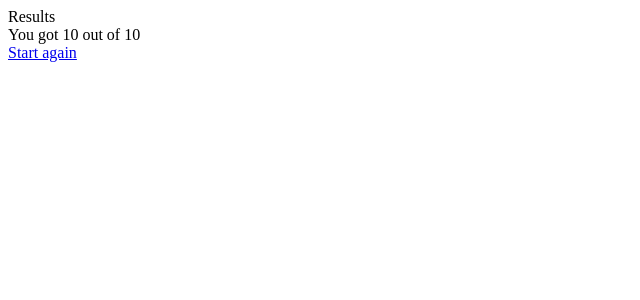
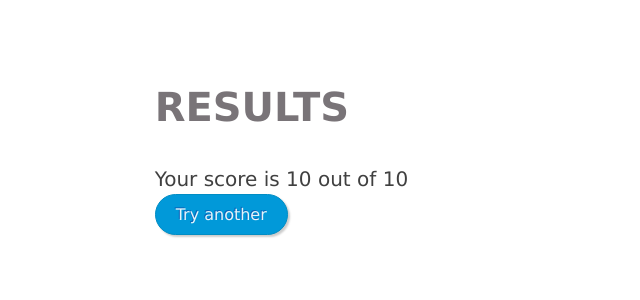
Before and after one commit to sinhalaquiz/sinhalaforkids, a Django app: template templates/wordquiz/results.html in a window 1280 px wide. Shown: the top 300 px of the page, without its empty margins (0-640 px from the left). Run offline with Django 3.2, Linux system fonts and the light colour scheme; the template is opened without the code that fills it: most values are stand-ins (such as "Sample title", 1, 10 or a date in 2020).

Commit message:
Stylised the results page

```diff
--- a/sinhalaforkids/settings.py
+++ b/sinhalaforkids/settings.py
@@ -113,7 +113,7 @@ ROOT_URLCONF = 'sinhalaforkids.urls'
 WSGI_APPLICATION = 'sinhalaforkids.wsgi.application'
 
 TEMPLATE_DIRS = (
-    os.path.join(BASE_DIR, 'templates')
+    os.path.join(BASE_DIR, 'templates'),
     # Put strings here, like "/home/html/django_templates" or "C:/www/django/templates".
     # Always use forward slashes, even on Windows.
     # Don't forget to use absolute paths, not relative paths.
--- a/templates/wordquiz/results.html
+++ b/templates/wordquiz/results.html
@@ -1,12 +1,65 @@
 <html>
     <head>
-        Results
+        <style>
+            .container {
+                width: 80%;
+                margin: 30px auto;
+                overflow: hidden;
+                float: center;
+            }
+            .feedBack {
+                color: #404040;
+                font: 20px/1.5 Verdana, Helvetica, sans-serif;
+                float: left;
+                width: 28%;
+                margin:  2% 2% 50px 2%;
+            }
+
+            .feedBack h1 {
+                color: #797478;
+                text-transform: uppercase;
+            }
+
+            .buttonLink {
+                display: inline-block;
+                -webkit-box-sizing: content-box;
+                -moz-box-sizing: content-box;
+                box-sizing: content-box;
+                cursor: pointer;
+                padding: 10px 20px;
+                border: 1px solid #018dc4;
+                -webkit-border-radius: 24px;
+                border-radius: 24px;
+                font: normal 16px/normal Verdana, Geneva, sans-serif;
+                color: rgba(255,255,255,0.9);
+                -o-text-overflow: clip;
+                text-overflow: clip;
+                background: #0199d9;
+                -webkit-box-shadow: 2px 2px 2px 0 rgba(0,0,0,0.2) ;
+                box-shadow: 2px 2px 2px 0 rgba(0,0,0,0.2) ;
+                text-shadow: -1px -1px 0 rgba(15,73,168,0.66) ;
+                -webkit-transition: all 300ms cubic-bezier(0.42, 0, 0.58, 1);
+                -moz-transition: all 300ms cubic-bezier(0.42, 0, 0.58, 1);
+                -o-transition: all 300ms cubic-bezier(0.42, 0, 0.58, 1);
+                transition: all 300ms cubic-bezier(0.42, 0, 0.58, 1);
+                text-decoration: none;
+            }
+
+            .buttonLink:hover {
+                background: #ffffff;
+                color: #018dc4;
+                text-shadow: none;
+            }
+        </style>
     </head>
     <body>
-        <div id="results">
-            You got {{score}} out of {{total}}
+        <div class="container">
+            <div class="feedBack">
+                <h1>Results</h1>
+                Your score is {{score}} out of {{total}}
+                <br>
+                <a href="/wordquiz" class="buttonLink">Try another</a>
+            </div>
         </div>
-
-    <a href="/wordquiz">Start again</a>
     </body>
 </html>
```
